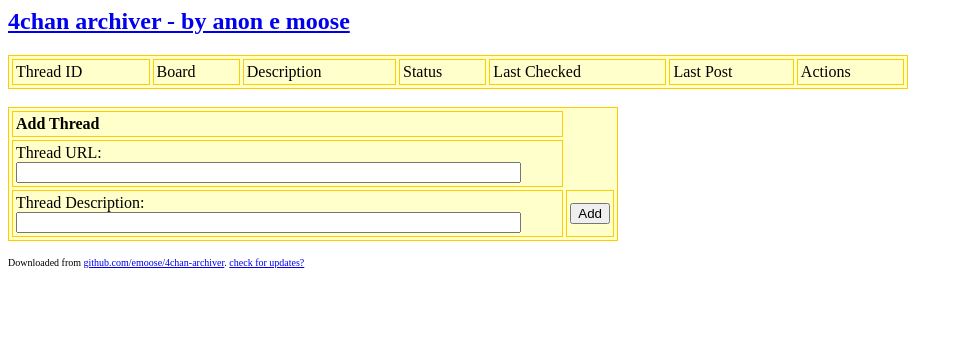
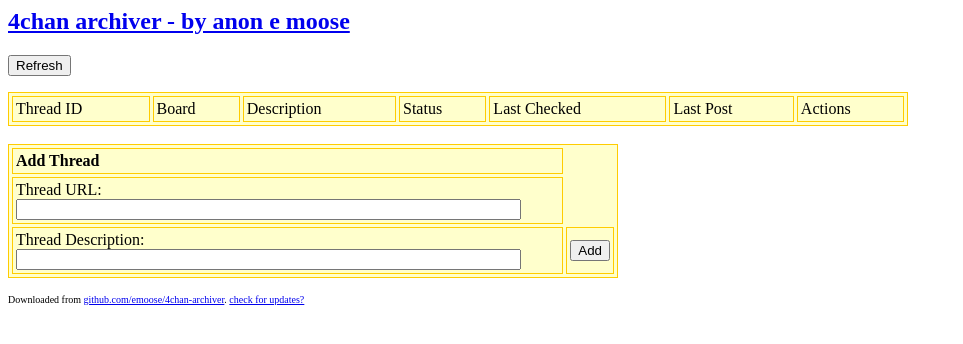
Before and after one commit to Chownie/4chan-archiver, a PHP site: page / in a window 1280 px wide. Shown: the top 344 px of the page, without its empty margins (0-963 px from the left). Run offline with PHP 8.4, Linux system fonts and the light colour scheme; data that the repository does not hold is empty.

Commit message:
nub mistake with form, added refresh button

```diff
--- a/index.php
+++ b/index.php
@@ -66,11 +66,15 @@ else if ( $archiver_config[ 'login_enabled' ] )
 <input type="hidden" name="user" value="" />
 <input type="hidden" name="pass" value="" />
 <input type="submit" name="login" value="Logout"/>
+</form>
 ENDHTML;
 }
 
 $threads = $t->getThreads();
 echo <<<ENDHTML
+<form action="" method="POST">
+<input type="submit" name="refresh" value="Refresh"/>
+</form>
 <table border="1" bordercolor="#FFCC00" style="background-color:#FFFFCC" width="900" cellpadding="3" cellspacing="3">
 	<tr>
 		<td>Thread ID</td>
```
